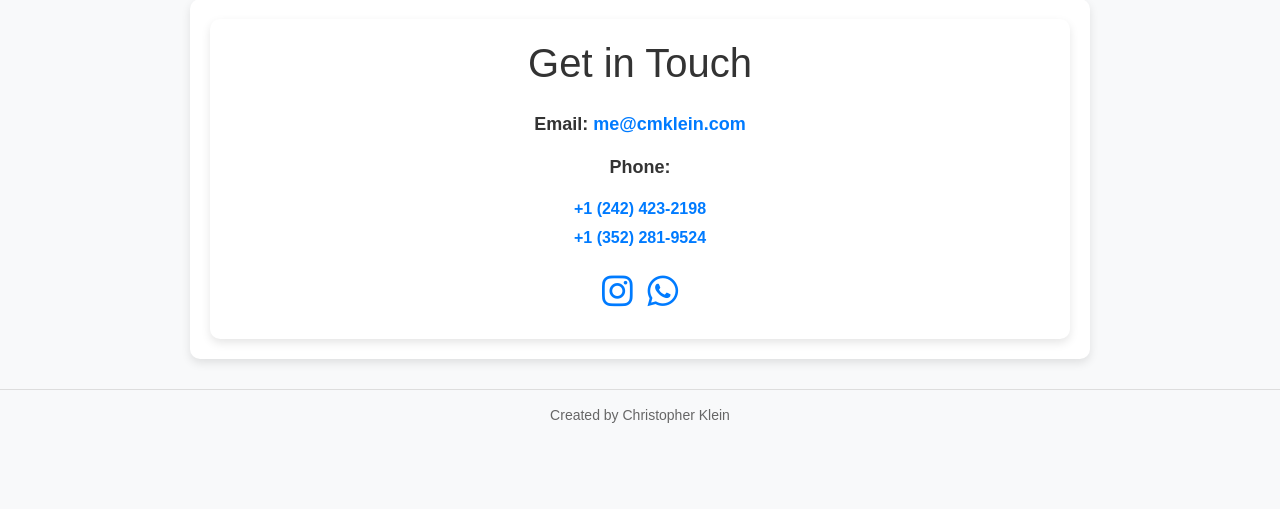
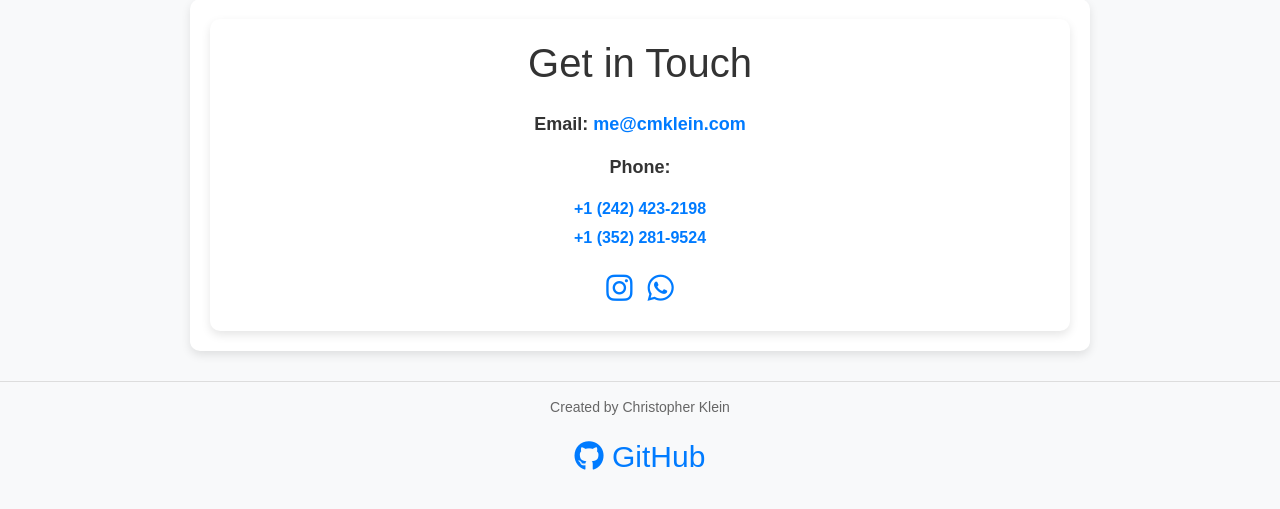
Before and after one commit to KleinFrom242/cmklein-portfolio, a Flask app: page /contact in a window 1280 px wide. Shown: the part 165-674 px from the top of the page. Run offline with Flask 3, Linux system fonts and the light colour scheme.

Commit message:
added github and removed redundant items

```diff
--- a/static/css/styles.css
+++ b/static/css/styles.css
@@ -187,20 +187,13 @@ body {
 }
 
 .social-icon {
-    font-size: 35px;
+    font-size: 30px; /* Adjust size of icons */
+    color: #007bff; /* Blue color */
     text-decoration: none;
     transition: transform 0.3s ease-in-out;
 }
 
-/* Icon Colors */
-.instagram {
-    color: #E4405F; /* Instagram Pink-Red */
-}
-
-.whatsapp {
-    color: #25D366; /* WhatsApp Green */
-}
-
 .social-icon:hover {
     transform: scale(1.1);
+    color: #0056b3;
 }
--- a/templates/base.html
+++ b/templates/base.html
@@ -42,6 +42,11 @@
     <!-- Footer -->
     <footer class="footer">
         <p>Created by Christopher Klein</p>
+        <div class="social-icons">
+            <a href="https://github.com/KleinFrom242/cmklein-portfolio" target="_blank" class="social-icon">
+                <i class="fab fa-github"></i> GitHub
+            </a>
+        </div>
     </footer>
 
     <!-- Bootstrap JS -->
```
